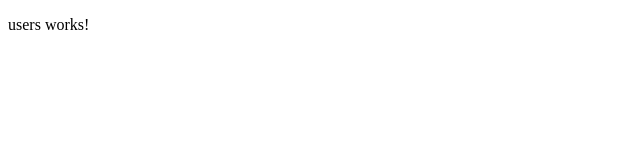
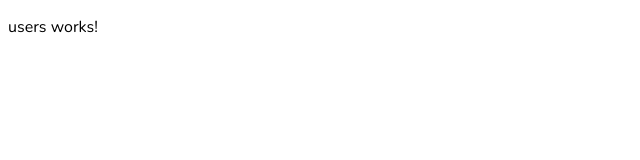
Before and after one commit to Pixelosaur/ng-user-list, an Angular app: page /users in a window 1280 px wide. Shown: the top 160 px of the page, without its empty margins (0-640 px from the left). Built offline with nearby package versions, Linux system fonts and the light colour scheme.

Commit message:
Create styles folder structure and add typography

```diff
--- /dev/null
+++ b/src/app/styles/_core.scss
@@ -0,0 +1,5 @@
+@import '../styles/utils/typography';
+
+body {
+    font-family: $body-font;
+}
--- a/src/app/styles/main.scss
+++ b/src/app/styles/main.scss
@@ -0,0 +1 @@
+@import 'core';
--- /dev/null
+++ b/src/app/styles/utils/_typography.scss
@@ -0,0 +1,6 @@
+// font families
+$nunito-font: 'Nunito', sans-serif;
+$squada-one-font: 'Squada One', cursive;
+
+$heading-font: $squada-one-font;
+$body-font: $nunito-font;
--- a/src/index.html
+++ b/src/index.html
@@ -6,6 +6,11 @@
         <base href="/" />
         <meta name="viewport" content="width=device-width, initial-scale=1" />
         <link rel="icon" type="image/x-icon" href="favicon.ico" />
+        <link rel="preconnect" href="https://fonts.gstatic.com" />
+        <link
+            href="https://fonts.googleapis.com/css2?family=Nunito:wght@200;400;600&family=Squada+One&display=swap"
+            rel="stylesheet"
+        />
     </head>
     <body>
         <app-root></app-root>
```
